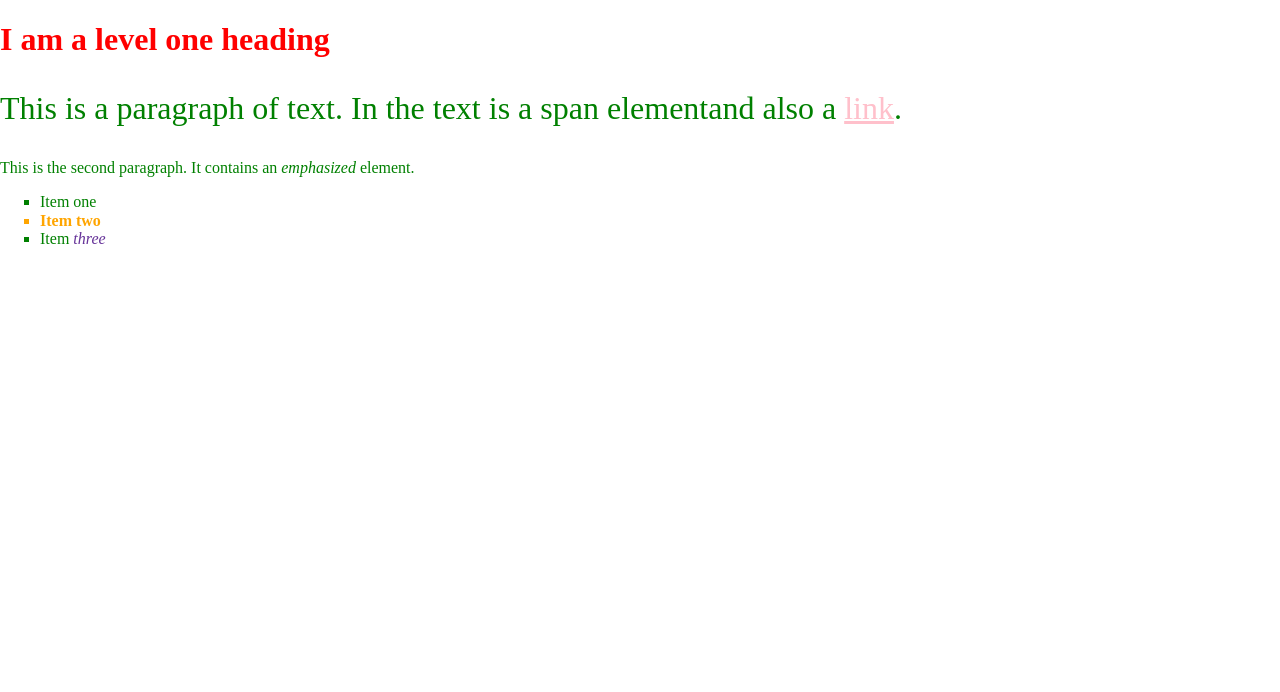
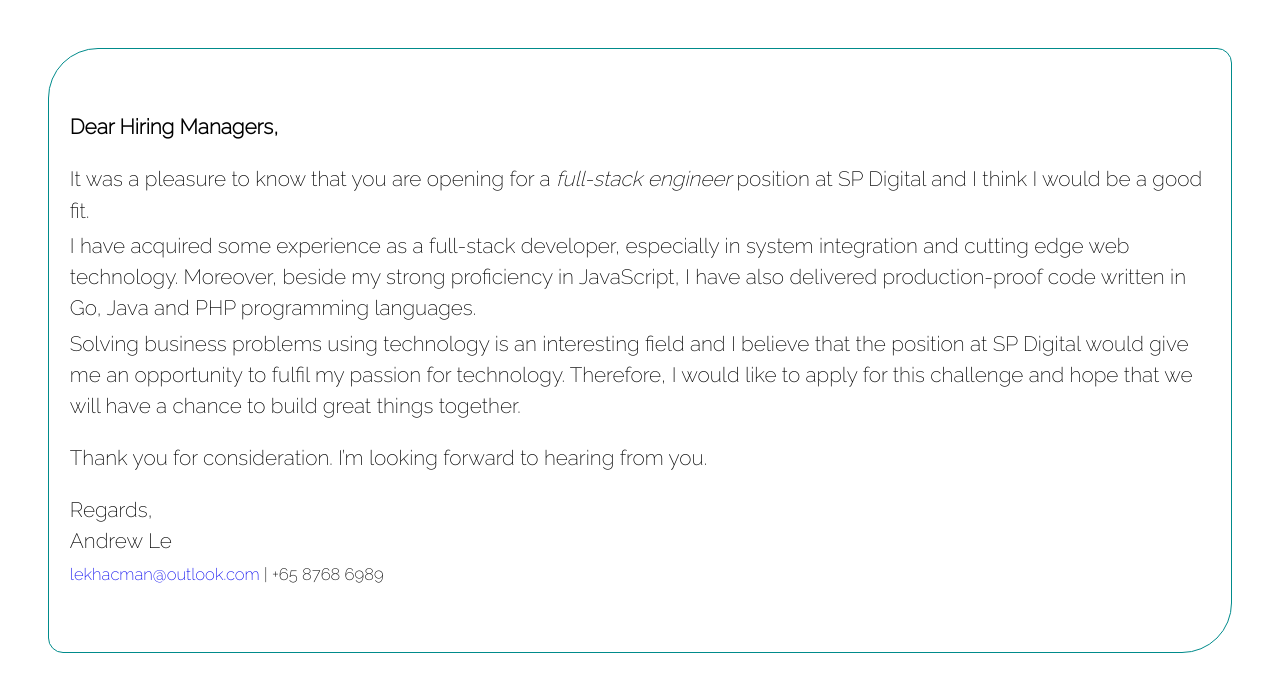
Before and after one commit to lekhacman/look, a React app: page / in a window 1280 px wide. Built offline with nearby package versions, Linux system fonts and the light colour scheme.

Commit message:
sp digital

```diff
--- a/package.json
+++ b/package.json
@@ -5,7 +5,8 @@
   "scripts": {
     "pretest": "eslint src",
     "test": "jest",
-    "start": "parcel src/index.html"
+    "start": "parcel -p 8443 src/index.html",
+    "build": "parcel build src/index.html"
   },
   "dependencies": {
     "bootstrap": "^4.3.1",
--- a/src/containers/app.container.js
+++ b/src/containers/app.container.js
@@ -4,27 +4,44 @@ import '../css/main.css';
 export class AppContainer extends React.Component {
   render() {
     return (
-      <div>
-        <h1>I am a level one heading</h1>
-
+      <div className="container">
         <p>
-          This is a paragraph of text. In the text is a{' '}
-          <span>span element</span>
-          and also a <a href="http://example.com">link</a>.
+          <strong>Dear Hiring Managers,</strong>
         </p>
-
+        <div className="article-body">
+          <p>
+            It was a pleasure to know that you are opening for a{' '}
+            <em>full-stack engineer</em> position at SP Digital and I think I
+            would be a good fit.
+          </p>
+          <p>
+            I have acquired some experience as a full-stack developer,
+            especially in system integration and cutting edge web technology.
+            Moreover, beside my strong proficiency in JavaScript, I have also
+            delivered production-proof code written in Go, Java and PHP
+            programming languages.
+          </p>
+          <p>
+            Solving business problems using technology is an interesting field
+            and I believe that the position at SP Digital would give me an
+            opportunity to fulfil my passion for technology. Therefore, I would
+            like to apply for this challenge and hope that we will have a chance
+            to build great things together.
+          </p>
+        </div>
         <p>
-          This is the second paragraph. It contains an <em>emphasized</em>{' '}
-          element.
+          Thank you for consideration. I’m looking forward to hearing from you.
         </p>
-
-        <ul>
-          <li>Item one</li>
-          <li className="special">Item two</li>
-          <li>
-            Item <em>three</em>
-          </li>
-        </ul>
+        <p>
+          Regards,
+          <br />
+          Andrew Le
+          <br />
+          <small>
+            <a href="mailto:lekhacman@outlook.com">lekhacman@outlook.com</a> |
+            +65 8768 6989
+          </small>
+        </p>
       </div>
     );
   }
--- a/src/css/main.css
+++ b/src/css/main.css
@@ -1,36 +1,20 @@
-h1 {
-  color: red;
+body {
+  font-family: 'Raleway', sans-serif;
+  line-height: 150%;
+  font-size: 1.3em;
+}
+.container {
+  margin: 0.5in;
+  padding: 2em 1em;
+  border: 0.05em solid darkcyan;
+  border-radius: 50px 15px;
 }
 
-p, li {
-  color: green;
+a {
+  text-decoration: none;
 }
 
-li {
-  list-style-type: square;
+.article-body > p {
+  margin-top: 0.2em;
+  margin-bottom: 0;
 }
-
-.special {
-  color: orange;
-  font-weight: bold;
-}
-
-li em {
-  color: rebeccapurple;
-}
-
-h1 + p {
-  font-size: 200%;
-}
-
-a:link {
-  color: pink;
-}
-
-a:visited {
-  color: green;
-}
-
-a:hover {
-  text-decoration: none;
-}
--- a/src/index.html
+++ b/src/index.html
@@ -3,12 +3,13 @@
 
 <head>
   <meta charset="utf-8">
-  <title>Look</title>
+  <title>Le Khac Man - Cover Letter</title>
   <meta name="description" content="">
   <meta name="viewport" content="width=device-width, initial-scale=1">
 
   <link rel="manifest" href="site.webmanifest">
   <link rel="apple-touch-icon" href="favicon.png">
+  <link href="https://fonts.googleapis.com/css?family=Raleway:200&display=swap" rel="stylesheet">
   <!-- Place favicon.ico in the root directory -->
 
   <meta name="theme-color" content="#fafafa">
```
